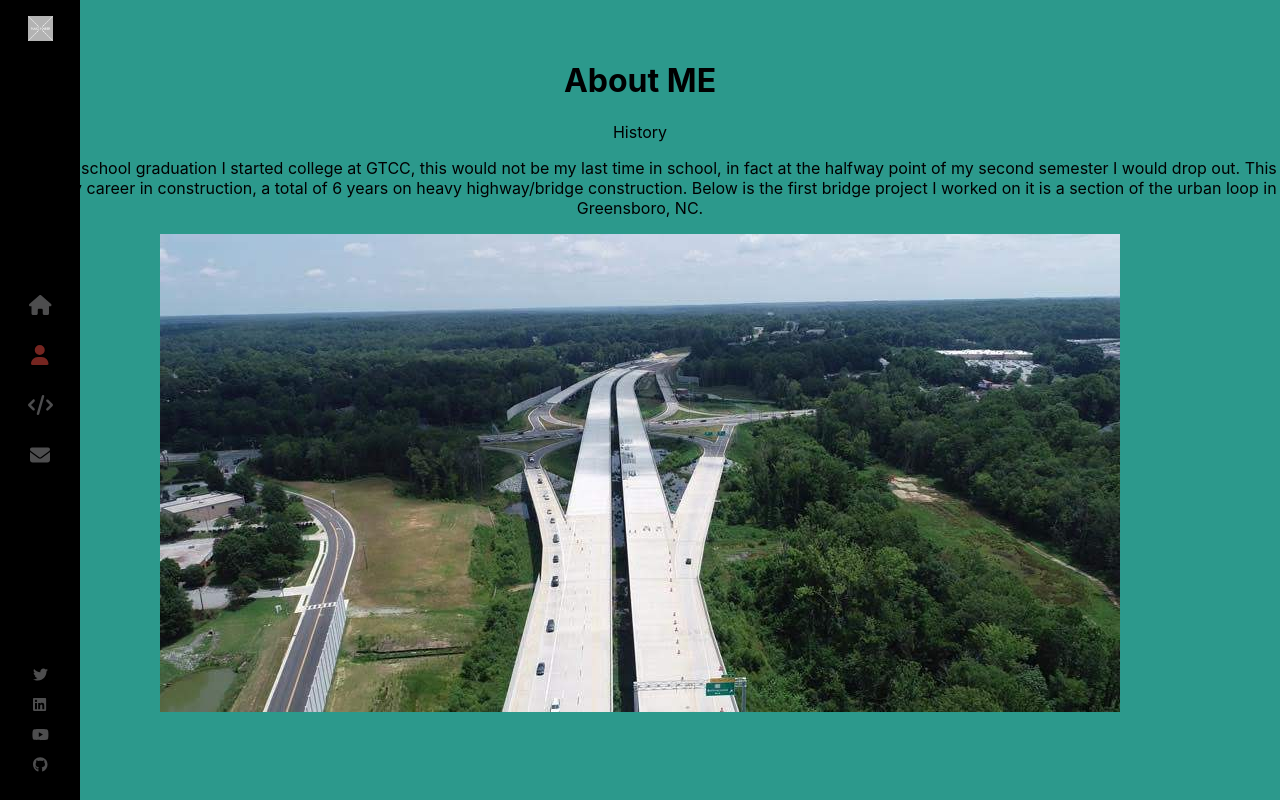
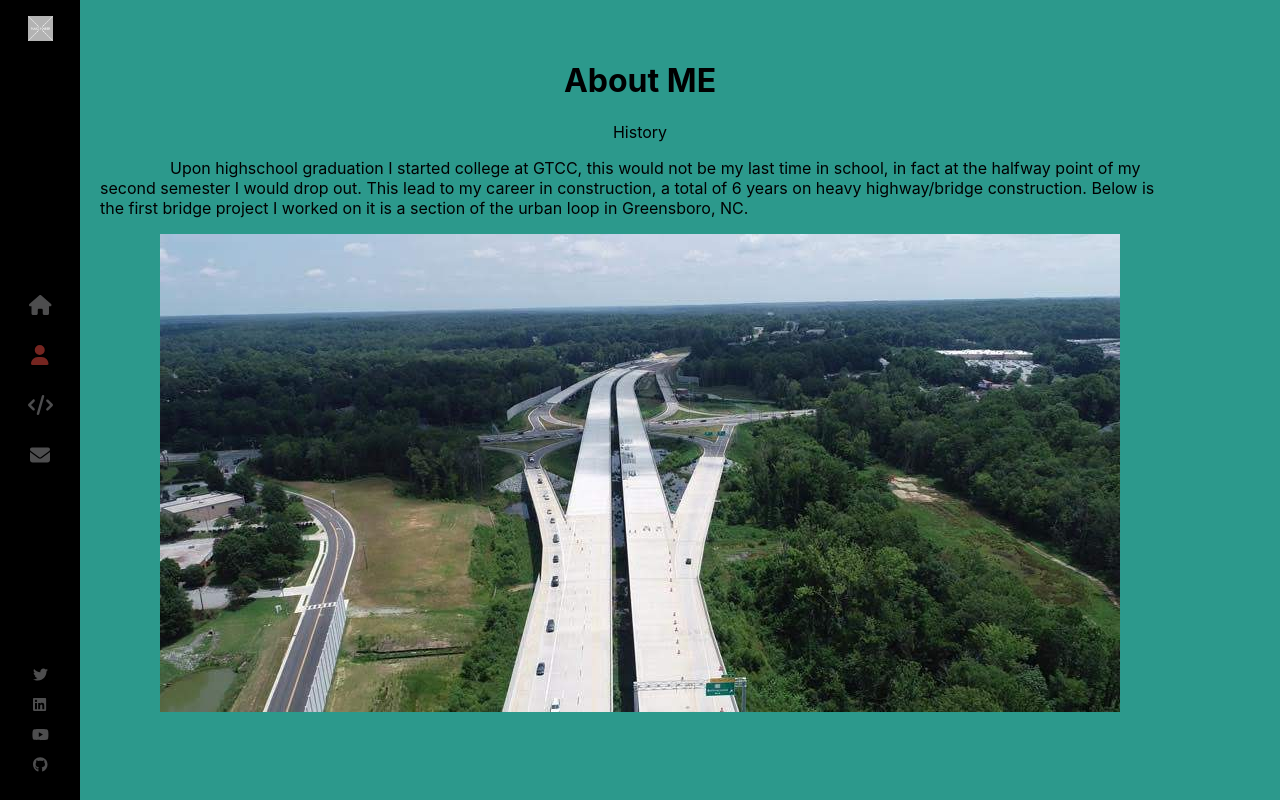
Before and after one commit to bennettkevin/personalSite, a React (Create React App) app: page /About in a window 1280 px wide. Built offline with nearby package versions, Linux system fonts and the light colour scheme.

Commit message:
Broke the navbar but I think its fixed.

```diff
--- a/src/components/About/index.js
+++ b/src/components/About/index.js
@@ -1,4 +1,5 @@
 import GreensboroBridge from '../../Assets/Images/GreensboroBridge.JPG'
+import './index.scss'
 
 const About = () => (
     <div className="container about-page">
@@ -10,7 +11,7 @@ const About = () => (
                     at the halfway point of my second semester I would drop out. This lead to my career in construction, a total
                     of 6 years on heavy highway/bridge construction. Below is the first bridge project I worked on it is a section
                     of the urban loop in Greensboro, NC.</p>
-                    <img src={GreensboroBridge} alt="Greensboro Urban loop Battleground Ave section."/>
+                <img src={GreensboroBridge} alt="Greensboro Urban loop Battleground Ave section."/>
             </section>
         </div>
     </div>
--- a/src/components/About/index.scss
+++ b/src/components/About/index.scss
@@ -0,0 +1,9 @@
+.main-section{
+    padding-left: 100px;
+    padding-right: 100px;
+
+    p{
+        text-align: left;
+        text-indent: 70px;
+    }
+}
--- a/src/components/Layout/index.scss
+++ b/src/components/Layout/index.scss
@@ -2,6 +2,7 @@
     width: 100%;
     height: 100%;
     position: absolute;
+    overflow-y: scroll;
 }
 
 .container{
@@ -18,3 +19,14 @@
     animation: fadeIn 1s forwards;
     animation-delay: 1s;
 }
+
+.app{
+    position: fixed;
+    display: flex;
+}
+
+.footer{
+    color: purple;
+    background-color: yellow;
+    padding: 10px;
+}
```
